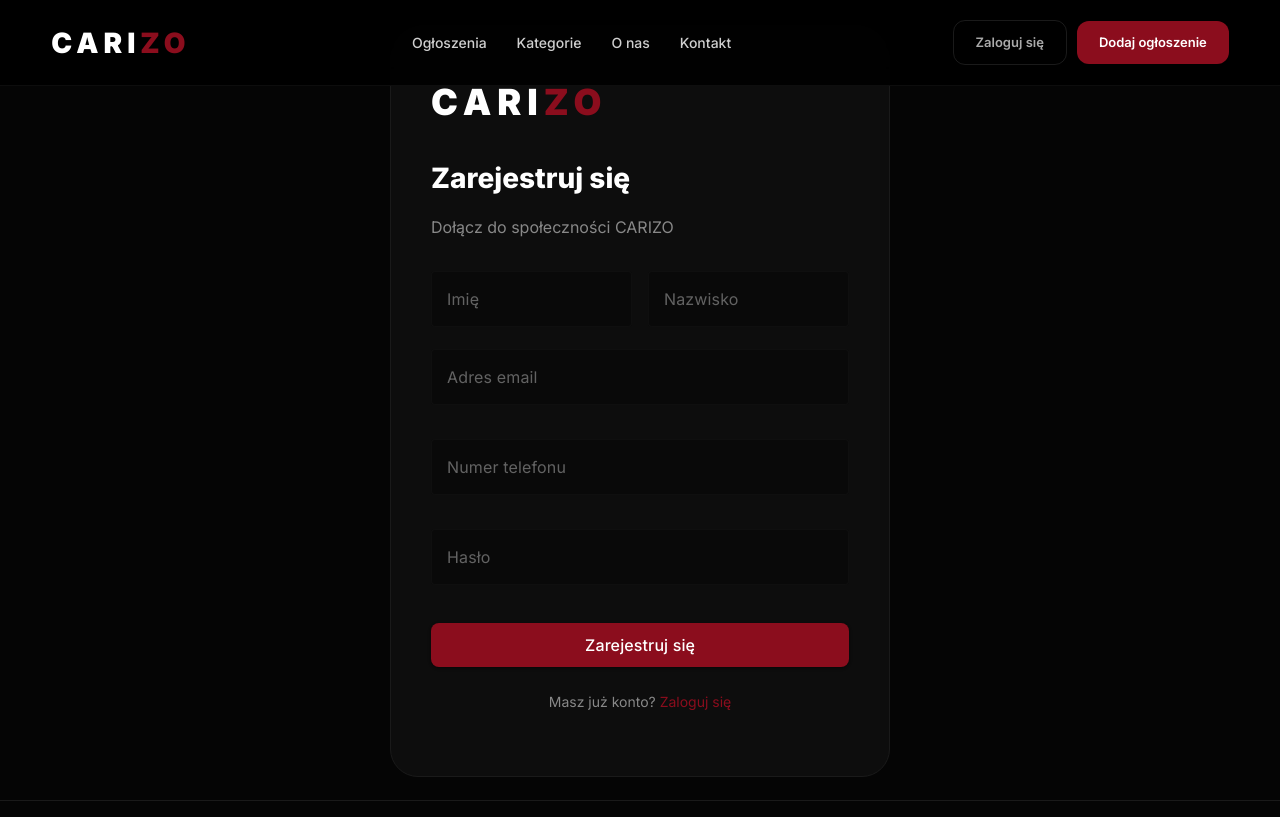
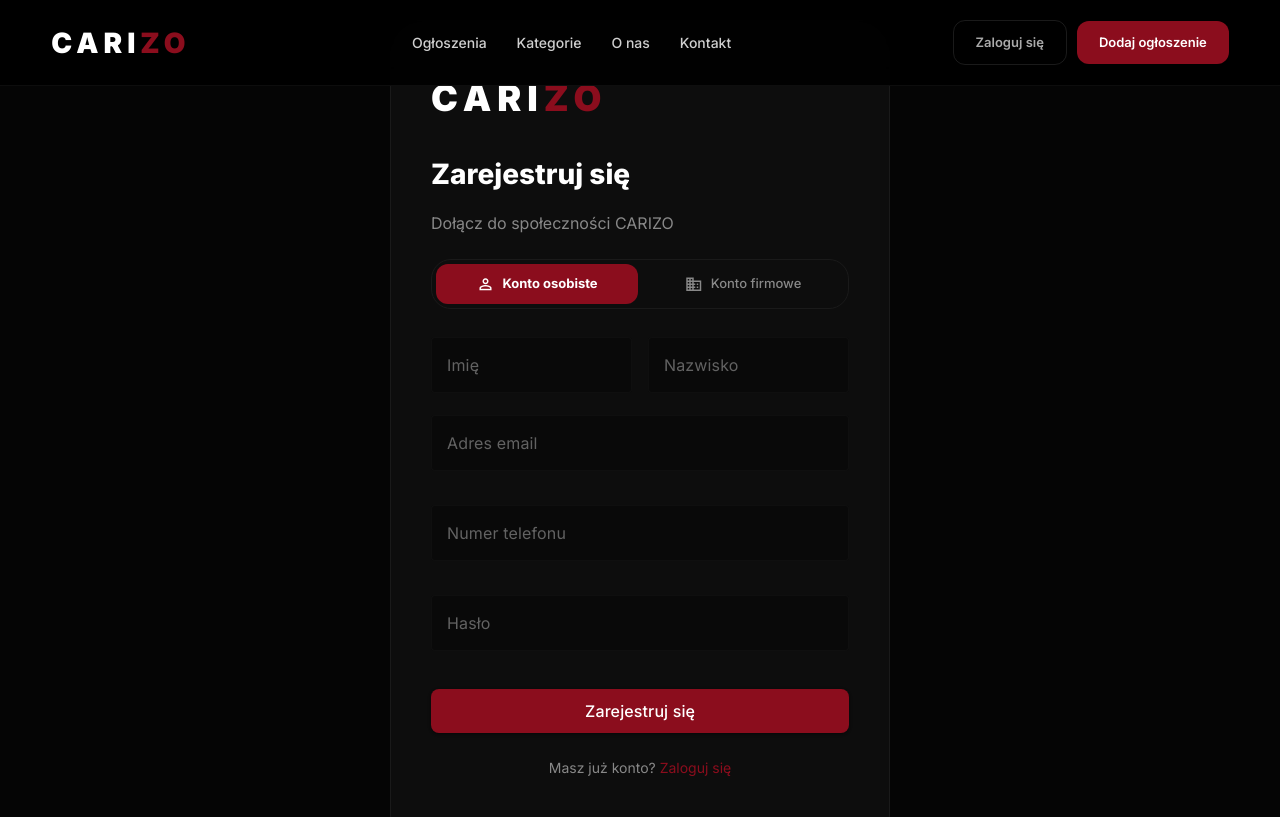
Before and after one commit to mszczepanowski11/cars-website-web, a Nuxt app: page /register in a window 1280 px wide. Shown: the top 817 px of the page. Built offline with nearby package versions, Linux system fonts and the light colour scheme.

Commit message:
New look/Navbar

```diff
--- a/app/composables/useAuth.ts
+++ b/app/composables/useAuth.ts
@@ -15,7 +15,12 @@ export const useAuth = () => {
         }
     }
 
-    async function register(dto: { name: string; surname: string; email: string; phonenumber: string; password: string }) {
+    async function register(dto: {
+        name: string; surname: string; email: string
+        phonenumber: string; password: string
+        accountType: 'Personal' | 'Business'
+        companyName?: string; nip?: string
+    }) {
         loading.value = true
         error.value = ''
         try {
@@ -31,7 +36,7 @@ export const useAuth = () => {
     async function logout() {
         try {
             await $fetch('/api/auth/logout', { method: 'POST' })
-        } catch {}
+        } catch { }
         await navigateTo('/')
     }
 
--- a/app/composables/useCategories.ts
+++ b/app/composables/useCategories.ts
@@ -14,12 +14,9 @@ const STATIC_CATEGORIES: CategoryWithCount[] = [
 ]
 
 export const useCategories = () => {
-    const config = useRuntimeConfig()
-    const base = config.public.apiBase
-
     async function fetchCategories(): Promise<CategoryWithCount[]> {
         try {
-            return await $fetch<CategoryWithCount[]>(`${base}api/Category`)
+            return await $fetch<CategoryWithCount[]>('/api/proxy/api/Category')
         } catch {
             return STATIC_CATEGORIES
         }
--- a/app/composables/useTaxonomy.ts
+++ b/app/composables/useTaxonomy.ts
@@ -1,17 +1,14 @@
 import type { TaxonomyItem, Generation, EngineVersion, Feature } from '~/types'
 
 export const useTaxonomy = () => {
-  const config = useRuntimeConfig()
-  const base = config.public.apiBase
-
   return {
-    fetchBrands: () => $fetch<TaxonomyItem[]>(`${base}api/Taxonomy/brands`),
-    fetchModels: (brandId: number) => $fetch<TaxonomyItem[]>(`${base}api/Taxonomy/brands/${brandId}/models`),
-    fetchGenerations: (modelId: number) => $fetch<Generation[]>(`${base}api/Taxonomy/models/${modelId}/generations`),
-    fetchEngines: (generationId: number) => $fetch<EngineVersion[]>(`${base}api/Taxonomy/generations/${generationId}/engines`),
-    fetchFuelTypes: () => $fetch<TaxonomyItem[]>(`${base}api/Taxonomy/fueltypes`),
-    fetchGearboxes: () => $fetch<TaxonomyItem[]>(`${base}api/Taxonomy/gearboxes`),
-    fetchBodyTypes: () => $fetch<TaxonomyItem[]>(`${base}api/Taxonomy/bodytypes`),
-    fetchFeatures: () => $fetch<Feature[]>(`${base}api/Taxonomy/features`),
+    fetchBrands: () => $fetch<TaxonomyItem[]>('/api/proxy/api/Taxonomy/brands'),
+    fetchModels: (brandId: number) => $fetch<TaxonomyItem[]>(`/api/proxy/api/Taxonomy/brands/${brandId}/models`),
+    fetchGenerations: (modelId: number) => $fetch<Generation[]>(`/api/proxy/api/Taxonomy/models/${modelId}/generations`),
+    fetchEngines: (generationId: number) => $fetch<EngineVersion[]>(`/api/proxy/api/Taxonomy/generations/${generationId}/engines`),
+    fetchFuelTypes: () => $fetch<TaxonomyItem[]>('/api/proxy/api/Taxonomy/fueltypes'),
+    fetchGearboxes: () => $fetch<TaxonomyItem[]>('/api/proxy/api/Taxonomy/gearboxes'),
+    fetchBodyTypes: () => $fetch<TaxonomyItem[]>('/api/proxy/api/Taxonomy/bodytypes'),
+    fetchFeatures: () => $fetch<Feature[]>('/api/proxy/api/Taxonomy/features'),
   }
 }
--- a/app/pages/register.vue
+++ b/app/pages/register.vue
@@ -5,36 +5,77 @@
             <h2>Zarejestruj się</h2>
             <p class="auth-sub">Dołącz do społeczności CARIZO</p>
 
+            <!-- Account type toggle -->
+            <div class="type-toggle">
+                <button
+                    class="type-btn"
+                    :class="{ 'type-active': accountType === 'Personal' }"
+                    @click="accountType = 'Personal'"
+                >
+                    <v-icon icon="mdi-account-outline" size="18" />
+                    Konto osobiste
+                </button>
+                <button
+                    class="type-btn"
+                    :class="{ 'type-active': accountType === 'Business' }"
+                    @click="accountType = 'Business'"
+                >
+                    <v-icon icon="mdi-domain" size="18" />
+                    Konto firmowe
+                </button>
+            </div>
+
             <v-form @submit.prevent="submit" :disabled="loading">
+                <!-- Business fields -->
+                <template v-if="accountType === 'Business'">
+                    <v-text-field v-model="companyName" label="Nazwa firmy" required class="mb-3" />
+                    <v-text-field v-model="nip" label="NIP" placeholder="0000000000" maxlength="10" required class="mb-3" />
+                </template>
+
+                <!-- Personal/contact info -->
                 <div class="frow">
-                    <v-text-field v-model="name" label="Imię" required />
-                    <v-text-field v-model="surname" label="Nazwisko" required />
+                    <v-text-field v-model="name" :label="accountType === 'Business' ? 'Imię (kontakt)' : 'Imię'" required />
+                    <v-text-field v-model="surname" :label="accountType === 'Business' ? 'Nazwisko (kontakt)' : 'Nazwisko'" required />
                 </div>
                 <v-text-field v-model="email" label="Adres email" type="email" required class="mb-3" />
                 <v-text-field v-model="phoneNumber" label="Numer telefonu" type="tel" required class="mb-3" />
                 <v-text-field v-model="password" label="Hasło" type="password" required class="mb-4" />
+
                 <v-alert v-if="error" type="error" class="mb-4">{{ error }}</v-alert>
+
                 <v-btn type="submit" color="primary" size="large" block :loading="loading">
                     Zarejestruj się
                 </v-btn>
             </v-form>
 
-            <p class="auth-link">Masz już konto? <NuxtLink to="/login">Zaloguj się</NuxtLink>
-            </p>
+            <p class="auth-link">Masz już konto? <NuxtLink to="/login">Zaloguj się</NuxtLink></p>
         </div>
     </div>
 </template>
 
 <script setup lang="ts">
 const { register, loading, error } = useAuth()
+
+const accountType = ref<'Personal' | 'Business'>('Personal')
 const name        = ref('')
 const surname     = ref('')
 const email       = ref('')
 const phoneNumber = ref('')
 const password    = ref('')
+const companyName = ref('')
+const nip         = ref('')
 
 async function submit() {
-    await register({ name: name.value, surname: surname.value, email: email.value, phonenumber: phoneNumber.value, password: password.value })
+    await register({
+        name: name.value,
+        surname: surname.value,
+        email: email.value,
+        phonenumber: phoneNumber.value,
+        password: password.value,
+        accountType: accountType.value,
+        companyName: accountType.value === 'Business' ? companyName.value : undefined,
+        nip: accountType.value === 'Business' ? nip.value : undefined,
+    })
 }
 </script>
 
@@ -61,10 +102,7 @@ async function submit() {
     letter-spacing: 6px;
     color: $text;
     margin-bottom: 28px;
-
-    span {
-        color: $red;
-    }
+    span { color: $red; }
 }
 
 h2 {
@@ -76,17 +114,50 @@ h2 {
 
 .auth-sub {
     color: $text-dim;
-    margin-bottom: 32px;
+    margin-bottom: 24px;
+}
+
+.type-toggle {
+    display: grid;
+    grid-template-columns: 1fr 1fr;
+    background: #0d0d0d;
+    border: 1px solid $border;
+    border-radius: $r-md;
+    padding: 4px;
+    gap: 4px;
+    margin-bottom: 28px;
+}
+
+.type-btn {
+    display: flex;
+    align-items: center;
+    justify-content: center;
+    gap: 8px;
+    padding: 10px;
+    border-radius: $r-sm;
+    border: none;
+    background: transparent;
+    color: $text-dim;
+    font-size: 13px;
+    font-weight: 500;
+    font-family: 'Inter', sans-serif;
+    cursor: pointer;
+    transition: all 0.2s;
+
+    &:hover { color: $text; }
+
+    &.type-active {
+        background: $red;
+        color: white;
+        font-weight: 700;
+    }
 }
 
 .frow {
     display: grid;
     grid-template-columns: 1fr 1fr;
     gap: 16px;
-
-    @include respond-to(xs) {
-        grid-template-columns: 1fr;
-    }
+    @include respond-to(xs) { grid-template-columns: 1fr; }
 }
 
 .auth-link {
@@ -94,9 +165,6 @@ h2 {
     text-align: center;
     margin-top: 24px;
     font-size: 14px;
-
-    a {
-        color: $red;
-    }
+    a { color: $red; }
 }
 </style>
--- a/app/types/index.ts
+++ b/app/types/index.ts
@@ -40,6 +40,9 @@ export interface UserStats {
 export interface UserProfile {
     id: number; name: string; surname: string; email: string; phoneNumber: string
     createdAt: string
+    accountType: 'Personal' | 'Business'
+    companyName?: string
+    nip?: string
 }
 
 export interface Conversation {
```
